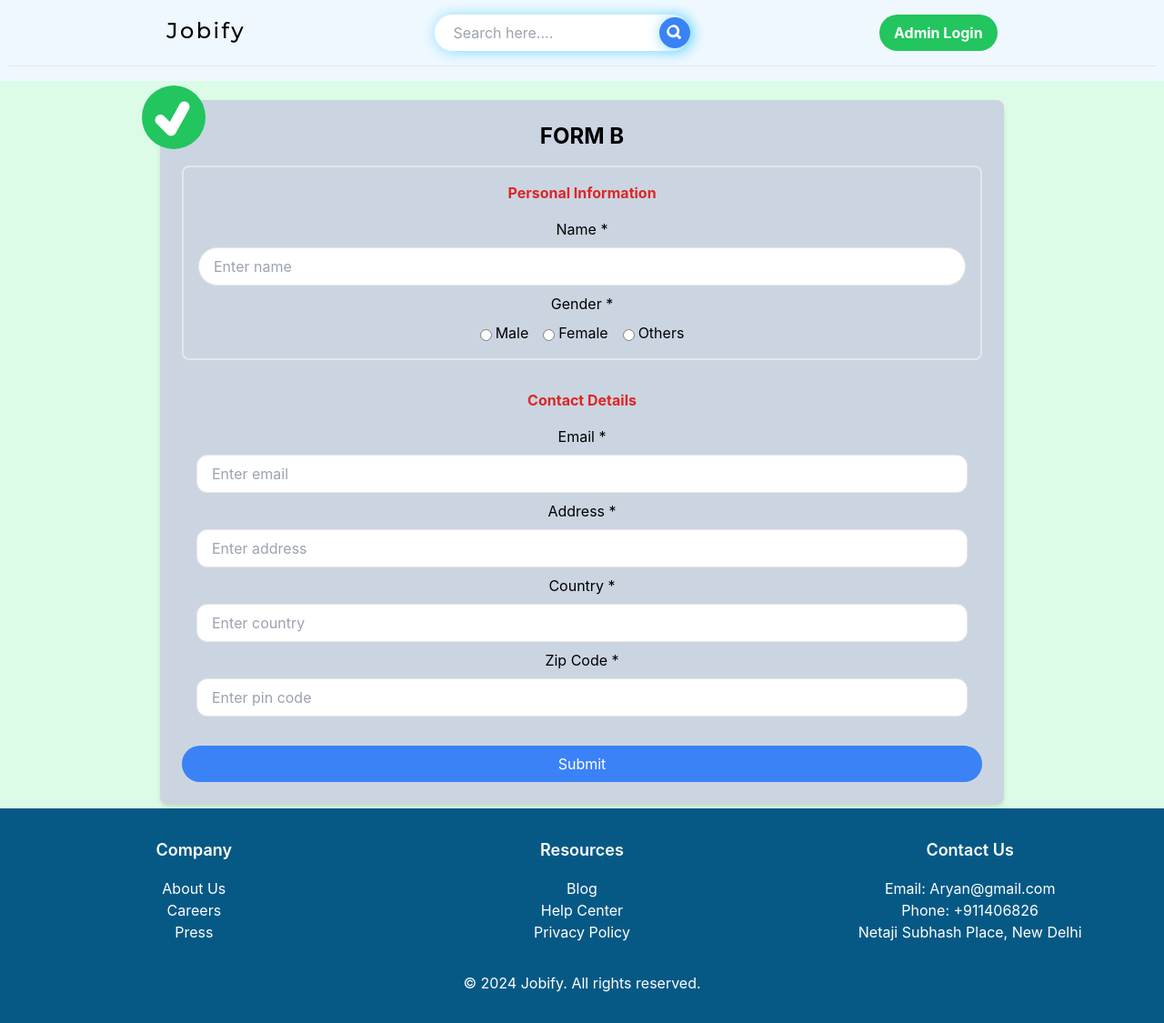
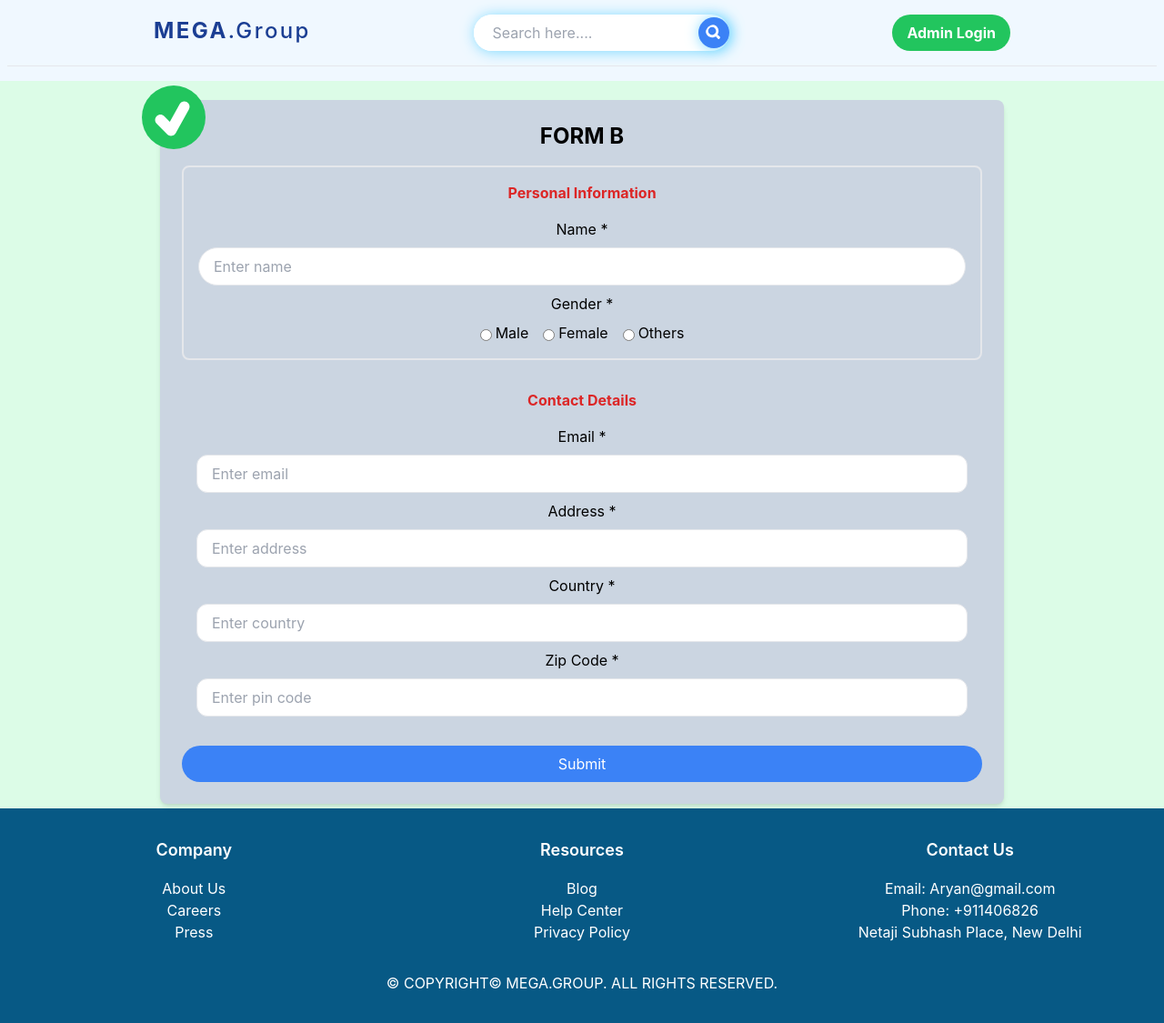
Before and after one commit to pabitrajana007/project, a React (Create React App) app: page /fillForm in a window 1280 px wide. Shown: the whole page at 91% size. Built offline with nearby package versions, Linux system fonts and the light colour scheme.

Commit message:
Updating Logos and Footer

```diff
--- a/public/index.html
+++ b/public/index.html
@@ -30,7 +30,7 @@
       work correctly both with client-side routing and a non-root public URL.
       Learn how to configure a non-root public URL by running `npm run build`.
     -->
-    <title>React App</title>
+    <title>MEGA.Group</title>
   </head>
   <body>
     <noscript>You need to enable JavaScript to run this app.</noscript>
--- a/src/Components/Footer.js
+++ b/src/Components/Footer.js
@@ -31,7 +31,7 @@ const Footer = () => {
           </div>
         </div>
         <div className="mt-8 text-center">
-          <p>&copy; 2024 Jobify. All rights reserved.</p>
+          <p>&copy; COPYRIGHT© MEGA.GROUP. ALL RIGHTS RESERVED.</p>
         </div>
       </div>
     </footer>
--- a/src/Components/Header.css
+++ b/src/Components/Header.css
@@ -4,10 +4,11 @@
   margin: 0;
 }
 .montserrat-font {
-  font-family: "Montserrat", sans-serif;
+  /* font-family: "Montserrat", sans-serif; */
   font-optical-sizing: auto;
   font-weight: 500;
   font-style: normal;
+  color: #1b3e93
 }
 .shadow{
   box-shadow: 1px 1px 15px rgb(125, 218, 255);
--- a/src/Components/Header.js
+++ b/src/Components/Header.js
@@ -7,7 +7,7 @@ function Header() {
   return (
     <div className='w-screen font p-2 flex flex-col justify-center'>
       <div className='w-[90%] flex flex-col md:flex-row p-2 items-center md:items-baseline justify-around mx-auto'>
-        <Link to='/' className='text-2xl tracking-widest montserrat-font underline-2 underline-offset-2 decoration-blue-700'>Jobify</Link> {/* change Company name */}
+        <Link to='/' className='text-2xl tracking-widest montserrat-font underline-2 underline-offset-2 decoration-blue-700'><b>MEGA</b>.Group</Link> {/* change Company name */}
         <div className='shadow flex items-center bg-white rounded-full h-full w-full md:w-[25%] mt-2 md:mt-0'>
           <input type='text' className='text-slate-800 p-2 rounded-l-full w-full indent-3 outline-0' placeholder='Search here....'/>
           <FaSearch className='shadow rounded-full bg-blue-500 p-2 text-white h-full w-9'/>
```
Also changed, not shown: 2 other files (tests, documents, lock files or other folders).
